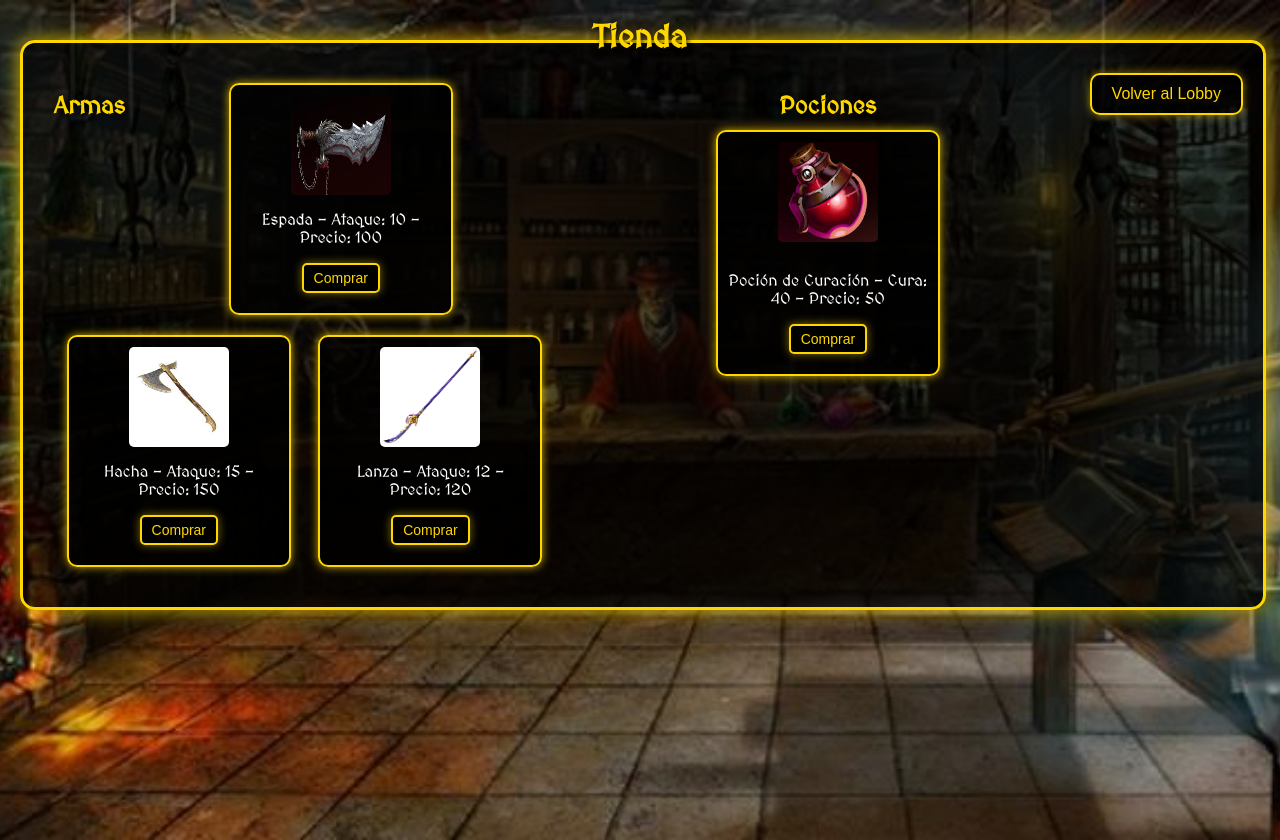
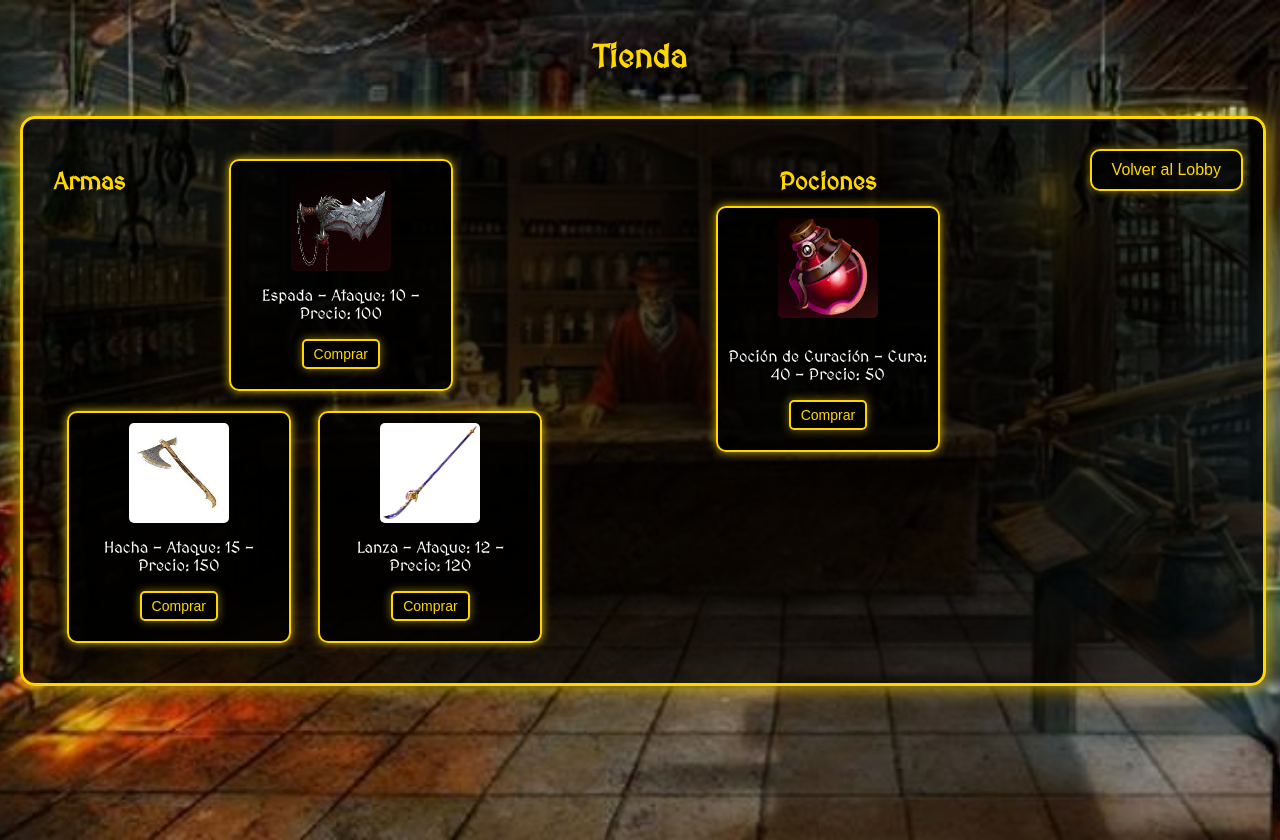
Before and after one commit to JuanDAM96/videojuego-combates, a website: page src/pantallas/tienda.html in a window 1280 px wide. Drawn offline with Linux system fonts and the light colour scheme.

Commit message:
css tienda

```diff
--- a/src/styles/main.css
+++ b/src/styles/main.css
@@ -55,15 +55,18 @@ h1, h2 {
 
 /* Título de la página */
 .titulo-pagina {
-    position: absolute;
-    top: 20px;
-    left: 50%;
-    transform: translateX(-50%);
-    margin: 0;
+    position: relative; /* Cambiado de absolute a relative */
+    top: 0; /* Elimina el desplazamiento vertical */
+    left: 0; /* Elimina el desplazamiento horizontal */
+    transform: none; /* Elimina la transformación */
+    margin: 20px auto; /* Centra el título automáticamente */
     font-size: 2em; /* Ajusta el tamaño del texto */
     color: #ffd700;
     text-shadow: 2px 2px 5px rgba(0, 0, 0, 0.8);
-    white-space: nowrap; /* Evita que el texto se divida en varias líneas */
+    white-space: normal; /* Permite que el texto se divida en varias líneas si es necesario */
+    text-align: center; /* Asegura que el texto esté centrado */
+    max-width: 90%; /* Limita el ancho del texto para evitar desbordes */
+    word-wrap: break-word; /* Ajusta palabras largas */
 }
 
 /* Botones globales */
```
